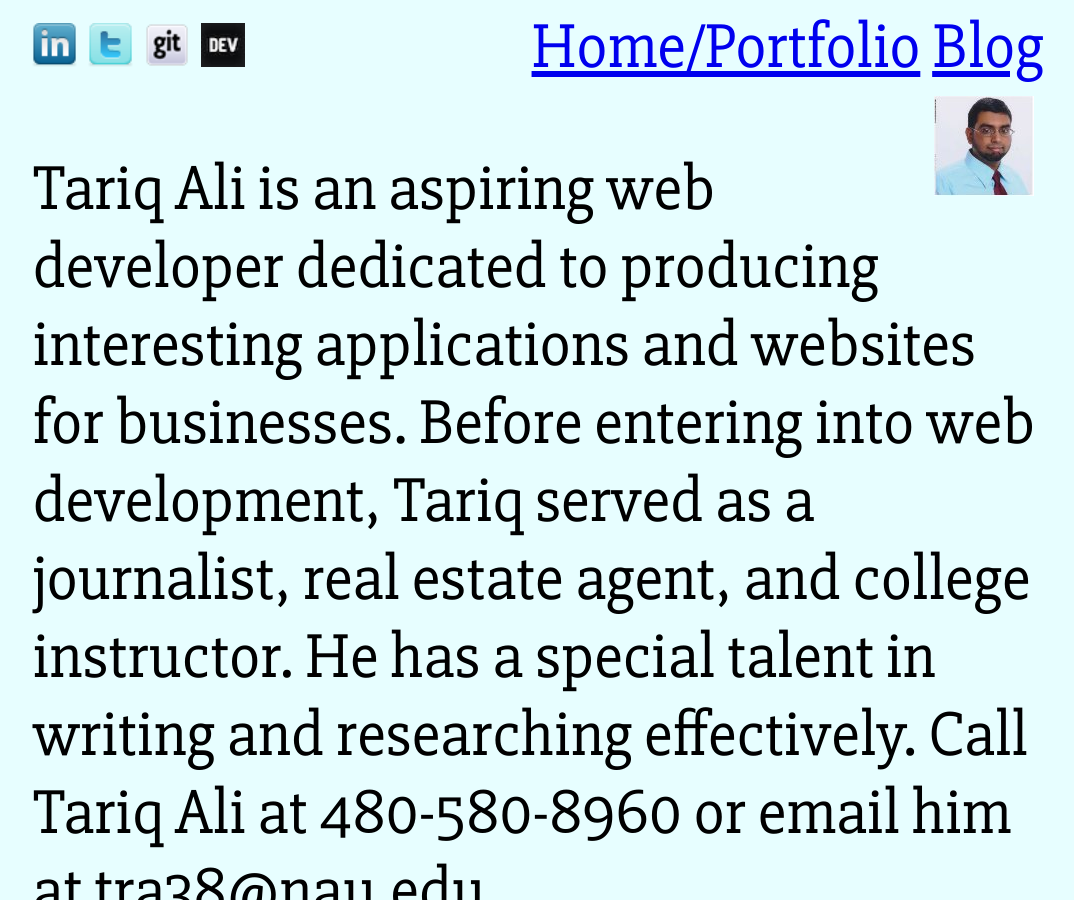
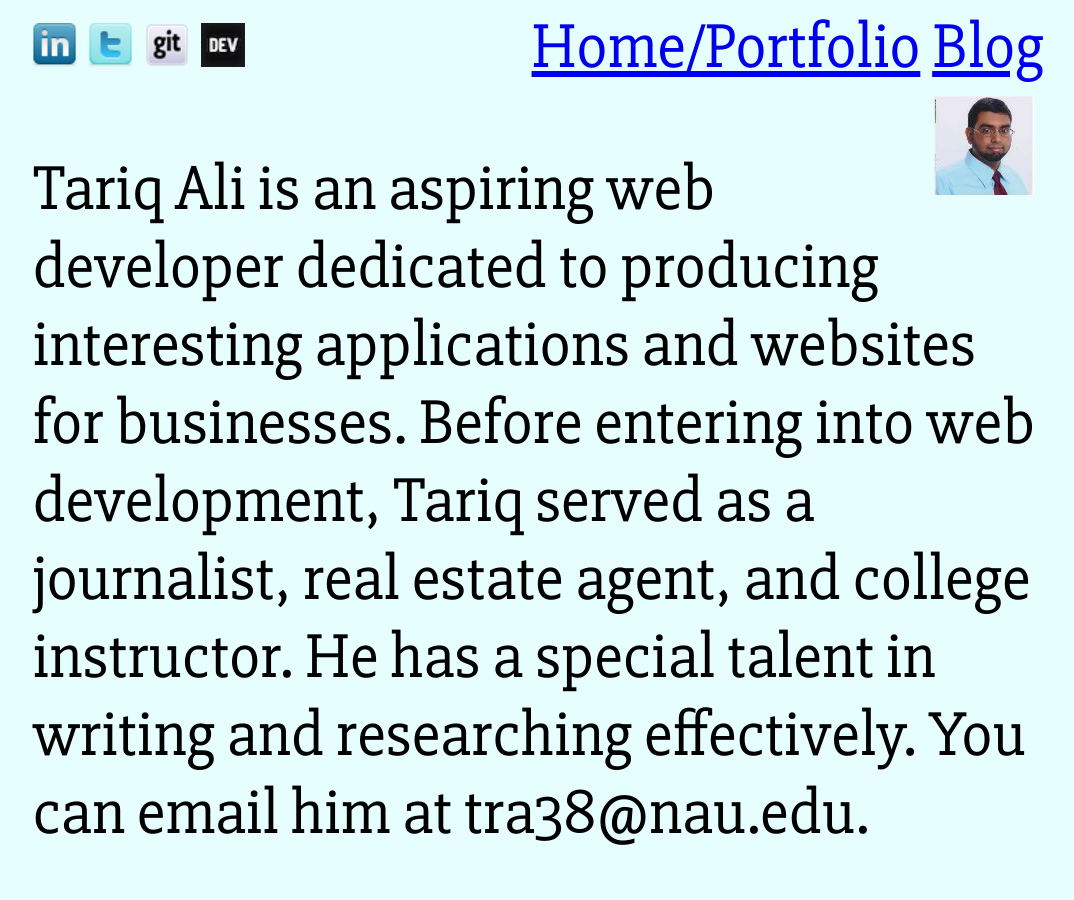
Before and after one commit to tra38/tra38.github.io, a Jekyll site: the page built from index.html, in a window 1280 px wide and 900 px high. Shown: the whole window, without its empty margins (102-1176 px from the left). Built offline with Jekyll 4.4.1, drawn with Linux system fonts in a browser that asks for light colours.

Commit message:
Remove phone number and mangle email address
Mangling is doen using http://www.wbwip.com/wbw/emailencoder.html

```diff
--- a/index.html
+++ b/index.html
@@ -5,7 +5,7 @@ title_bar: Tariq Ali
 <section id="aboutme">
 	<img src="img/tariqali.jpg" class="picture-right" />
 		<section>
-			<p>Tariq Ali is an aspiring web developer dedicated to producing interesting applications and websites for businesses. Before entering into web development, Tariq served as a journalist, real estate agent, and college instructor. He has a special talent in writing and researching effectively. Call Tariq Ali at 480-580-8960 or email him at tra38@nau.edu.</p>
+			<p>Tariq Ali is an aspiring web developer dedicated to producing interesting applications and websites for businesses. Before entering into web development, Tariq served as a journalist, real estate agent, and college instructor. He has a special talent in writing and researching effectively. You can email him at &#116;&#114;&#097;&#051;&#056;&#064;&#110;&#097;&#117;&#046;&#101;&#100;&#117;.</p>
       <p>Tariq Ali's resume is <a href="resume.pdf">here</a>.</p>
 			</section>
 	</section>
```
